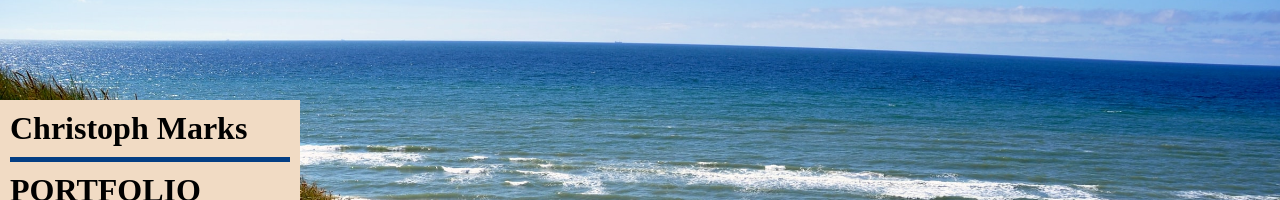
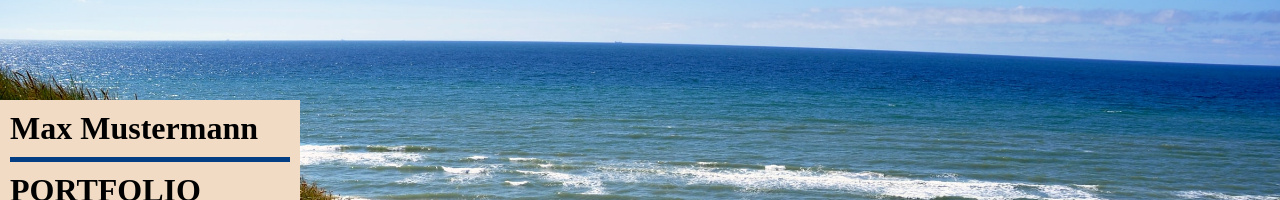
Before and after one commit to TheBlackDragon4/WT-HS-Co-Se2, a plain HTML site: page Praktikumsaufgaben/4. Termin + Nachfolgendealternative/kontakt.html in a window 1280 px wide. Shown: the top 200 px of the page. Drawn offline with Linux system fonts and the light colour scheme.

Commit message:
Update kontakt.html

```diff
--- a/Praktikumsaufgaben/4. Termin + Nachfolgendealternative/kontakt.html
+++ b/Praktikumsaufgaben/4. Termin + Nachfolgendealternative/kontakt.html
@@ -13,7 +13,7 @@
     <body>
         <header>
             <div id="name">
-                <h1>Christoph Marks</h1>
+                <h1>Max Mustermann</h1>
                 <hr>
                 <h1>PORTFOLIO</h1>
             </div>
```
